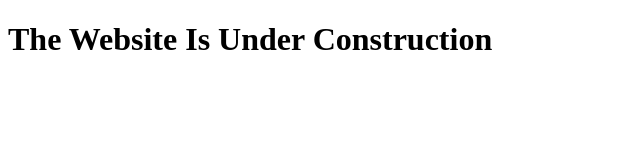
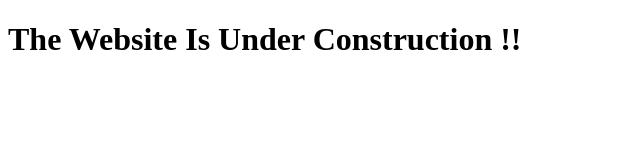
Before and after one commit to dendimukti/dendimukti.github.io, a plain HTML site: page index.html in a window 1280 px wide. Shown: the full height of the page, 0-640 px from the left. Drawn offline with Linux system fonts and the light colour scheme.

Commit message:
hosting pertama

```diff
--- a/index.html
+++ b/index.html
@@ -5,6 +5,6 @@
     <title>Dendi Mukti</title>
   </head>
   <body>
-    <h1>The Website Is Under Construction</h1>
+    <h1>The Website Is Under Construction !!</h1>
   </body>
 </html>
```
